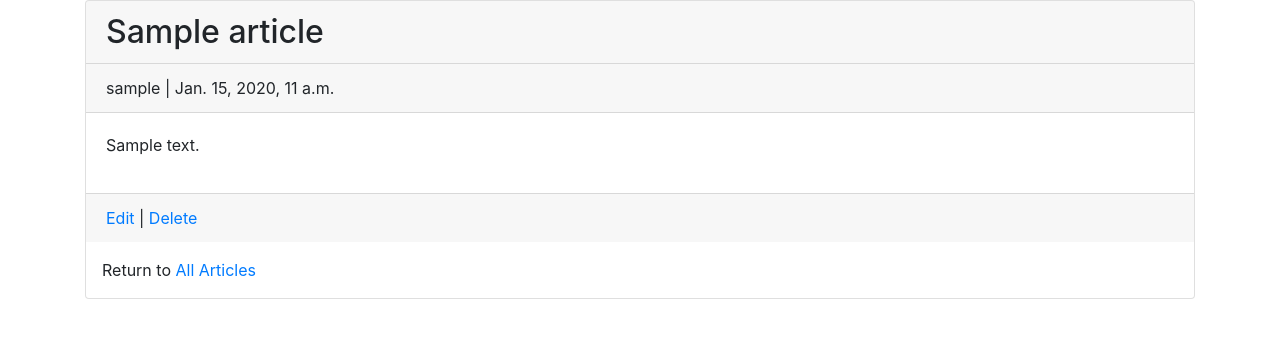
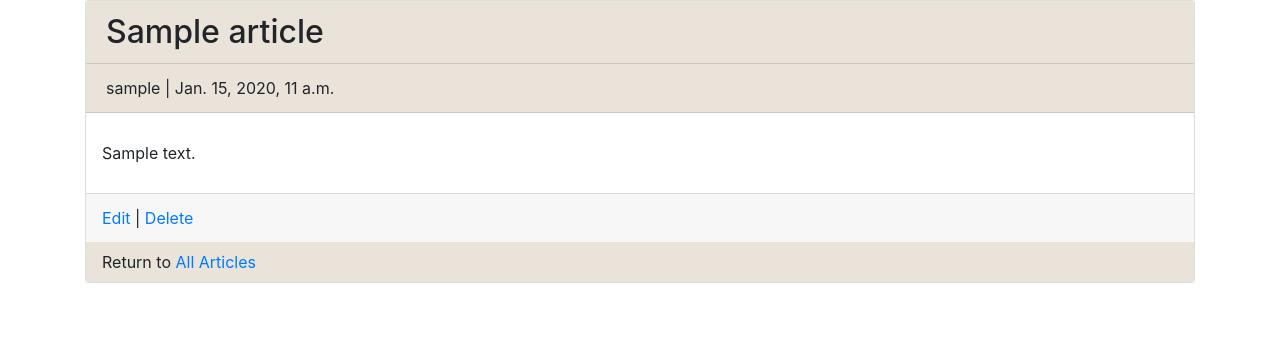
Before and after one commit to pyth0nkod3r/devsdaily, a Django app: page /articles/1/ in a window 1280 px wide. Shown: the part 80-418 px from the top of the page. Run offline with Django 4.2, Linux system fonts and the light colour scheme; a user stored in the database is signed in; tables that the repository leaves empty hold one stand-in row (values such as "Sample post"); parts of the project's set-up code (start-up, migrations or seed data) failed here and were passed over.

Commit message:
no major changes

```diff
--- a/templates/articles/article_detail.html
+++ b/templates/articles/article_detail.html
@@ -1,20 +1,21 @@
 {% extends 'base.html' %}
 {% block content %}
-<div class="card">
+<div class="card" >
     <div class="article-entry">
-    <h2 class="card-header">{{article.title}}</h2>
-    <p class="card-header">{{article.author}} | {{article.date}}</p>
-    <p class="card-body">{{article.body}}</p>
+    <h2 class="card-header" style="background-color: #E9E3D9;">{{article.title}}</h2>
+    <p class="card-header" style="background-color: #E9E3D9;">{{article.author}} | {{article.date}}</p>
+    <p class="card-body pl-3 my-2">{{article.body}}</p>
 </div>
-
-<p class="card-footer">
     {% if user == article.author %}
+<span class="card-footer pl-3">
     <a href="{% url 'articleupdate' article.pk %}">Edit</a> |
     <a href="{% url 'articledelete' article.pk %}">Delete</a>
+</span>
     {% endif %}
-</p>
-<p class="pl-3">Return to
+<div  style="background-color: #E9E3D9;" >
+    <p class="pl-3 my-2" >Return to
     <a href="{% url 'articlelist' %}">All Articles</a>
 </p>
 </div>
+</div>
 {% endblock content %}
```
Also changed, not shown: newsproject/settings.py (+10 -11 lines), templates/articles/article_list.html (+8 -4 lines), 4 other files.
